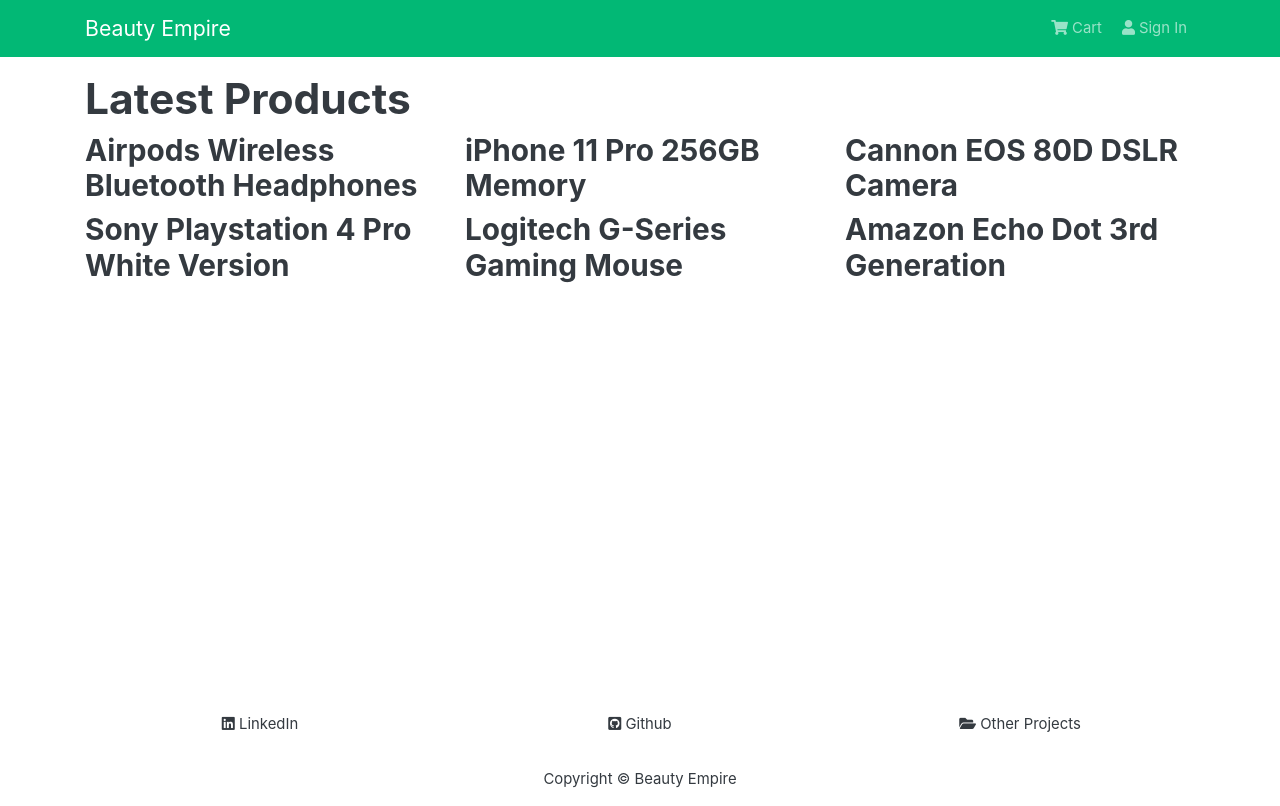
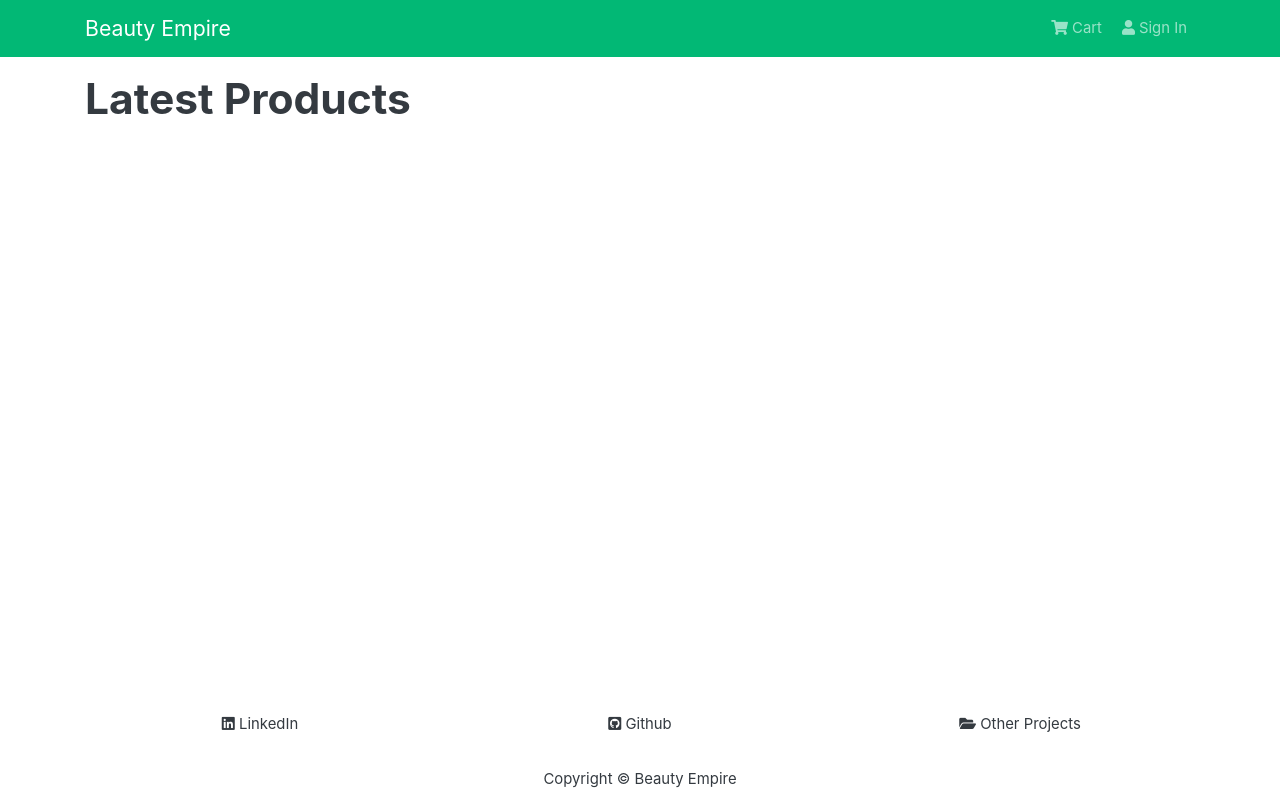
Before and after one commit to miguelcoria94/Helium, a React (Create React App) app in the folder frontend/: page / in a window 1280 px wide. Built offline with nearby package versions, Linux system fonts and the light colour scheme.

Commit message:
added product com[onent

```diff
--- /dev/null
+++ b/frontend/src/components/Product.js
@@ -0,0 +1,11 @@
+import React from 'react'
+
+const Product = () => {
+    return (
+        <div>
+
+        </div>
+    )
+}
+
+export default Product
--- a/frontend/src/screens/HomeScreen.js
+++ b/frontend/src/screens/HomeScreen.js
@@ -1,6 +1,7 @@
 import React from 'react'
 import products from '../products'
-import {Row, Col} from 'react-bootstrap'
+import { Row, Col } from 'react-bootstrap'
+import Product from "../components/Product"
 
 const HomeScreen = () => {
     return (
@@ -9,7 +10,7 @@
             <Row>
                 {products.map((product) => (
                     <Col sm={12} md={6} lg={4}>
-                        <h3>{product.name}</h3>
+                        <Product product={product} />
                     </Col>
                 ))}
             </Row>
```
Also changed, not shown: 1 other file (tests, documents, lock files or other folders).
